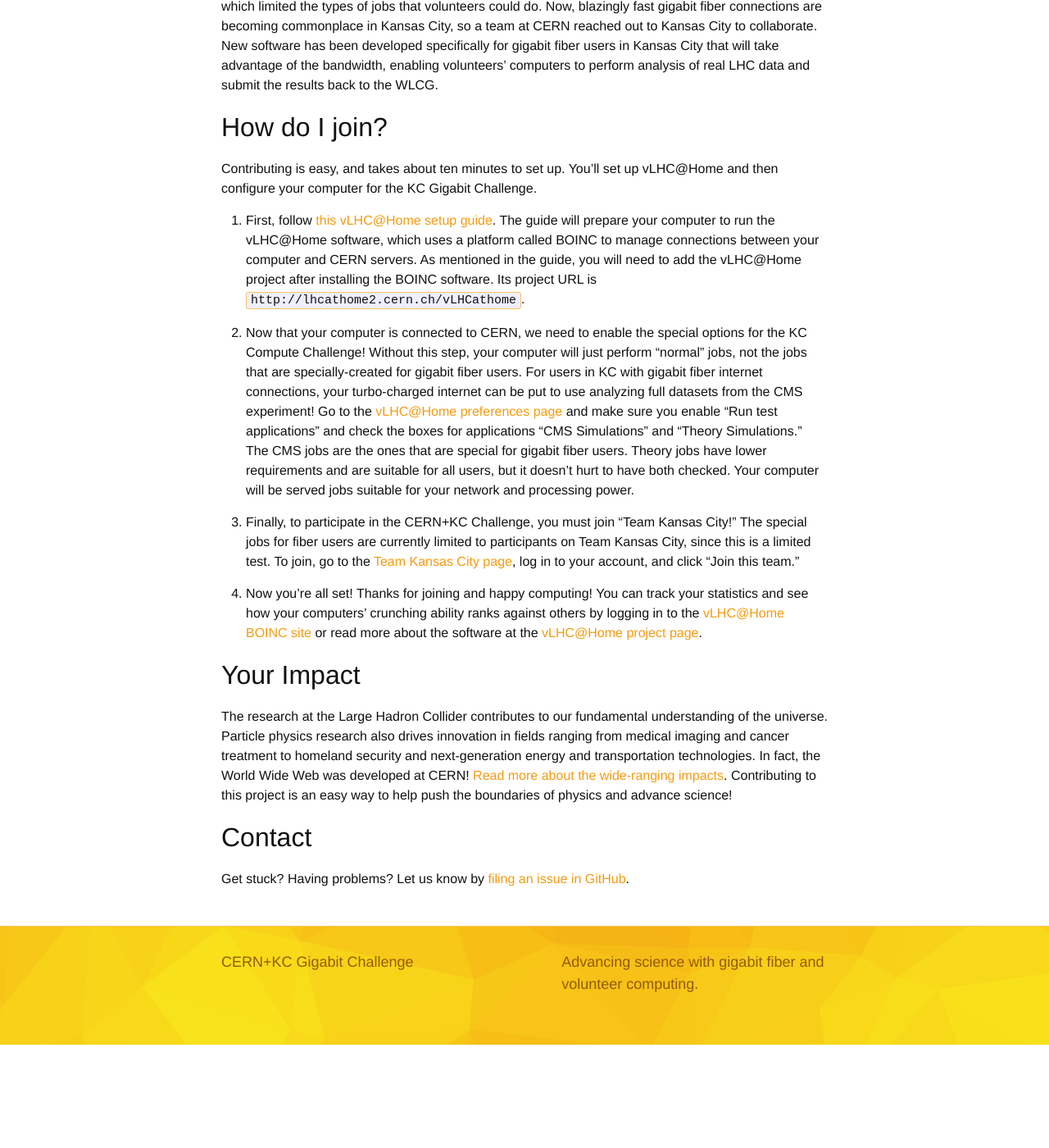
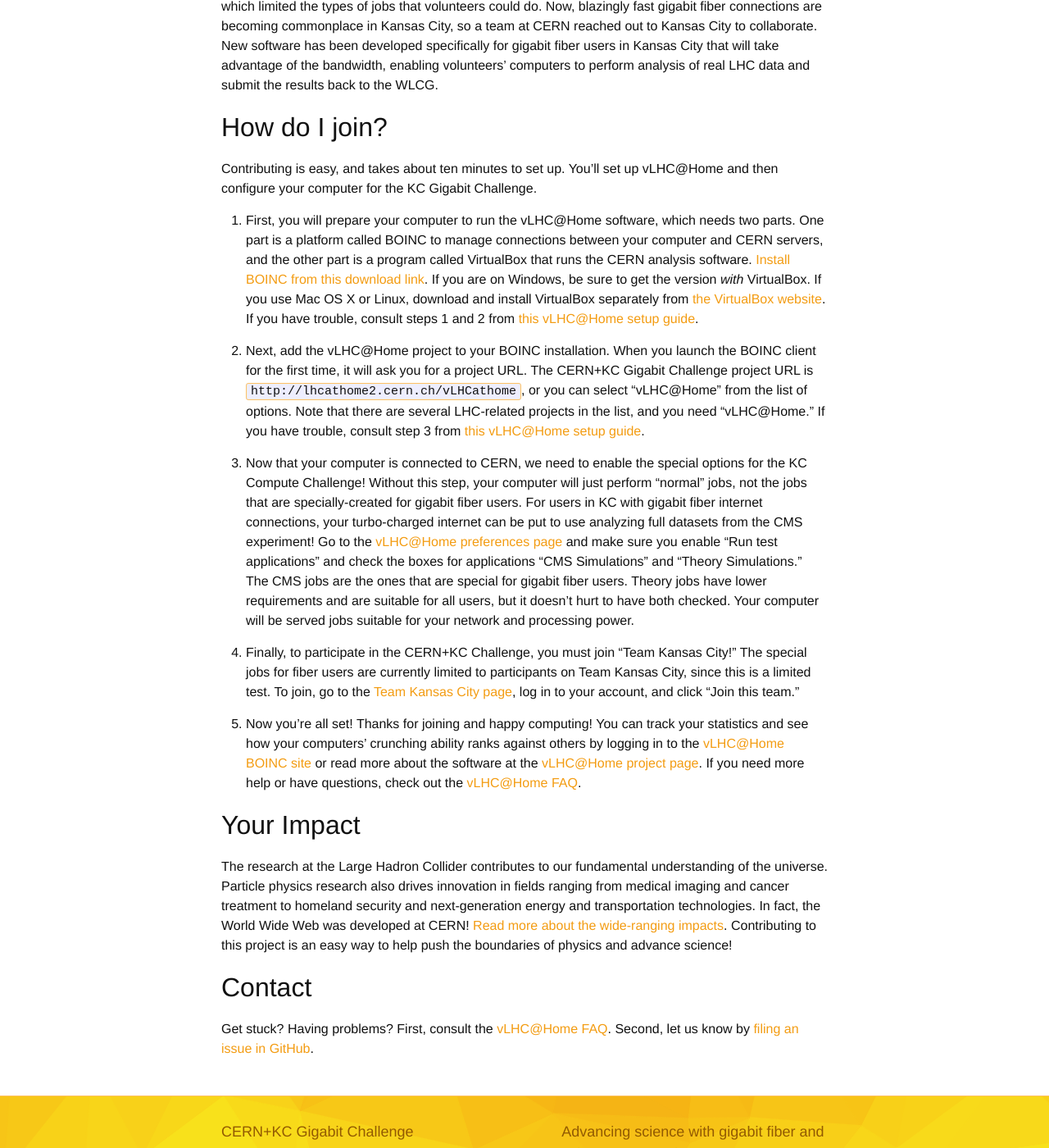
Before and after one commit to CernKCChallenge/CernKCChallenge, a Jekyll site: the page built from index.md, in a window 1280 px wide and 1400 px high, scrolled down 926 px. Shown: the whole window at 82% size. Built offline with Jekyll 4.4.1, drawn with Linux system fonts in a browser that asks for light colours; before the commit the page ends 2200 px from its top, so only the background shows below that.

Commit message:
Wrote out more instructions, added FAQ links.

```diff
--- a/index.md
+++ b/index.md
@@ -8,16 +8,18 @@ The world's largest particle accelerator, the Large Hadron Collider (LHC), is op
 # How do I join?
 Contributing is easy, and takes about ten minutes to set up. You'll set up vLHC@Home and then configure your computer for the KC Gigabit Challenge.
 
-1. First, follow <a href="http://lhcathome.web.cern.ch/join-us" target="_blank">this vLHC@Home setup guide</a>. The guide will prepare your computer to run the vLHC@Home software, which uses a platform called BOINC to manage connections between your computer and CERN servers. As mentioned in the guide, you will need to add the vLHC@Home project after installing the BOINC software. Its project URL is `http://lhcathome2.cern.ch/vLHCathome`.
+1. First, you will prepare your computer to run the vLHC@Home software, which needs two parts. One part is a platform called BOINC to manage connections between your computer and CERN servers, and the other part is a program called VirtualBox that runs the CERN analysis software. <a href="http://boinc.berkeley.edu/download.php" target="_blank">Install BOINC from this download link</a>. If you are on Windows, be sure to get the version _with_ VirtualBox. If you use Mac OS X or Linux, download and install VirtualBox separately from <a href="https://www.virtualbox.org/wiki/Downloads" target="_blank">the VirtualBox website</a>. If you have trouble, consult steps 1 and 2 from <a href="http://lhcathome.web.cern.ch/join-us" target="_blank">this vLHC@Home setup guide</a>.
 
-2. Now that your computer is connected to CERN, we need to enable the special options for the KC Compute Challenge! Without this step, your computer will just perform "normal" jobs, not the jobs that are specially-created for gigabit fiber users. For users in KC with gigabit fiber internet connections, your turbo-charged internet can be put to use analyzing full datasets from the CMS experiment! Go to the <a href="http://lhcathome2.cern.ch/vLHCathome/prefs.php?subset=project" target="_blank">vLHC@Home preferences page</a> and make sure you enable "Run test applications" and check the boxes for applications "CMS Simulations" and "Theory Simulations." The CMS jobs are the ones that are special for gigabit fiber users. Theory jobs have lower requirements and are suitable for all users, but it doesn't hurt to have both checked. Your computer will be served jobs suitable for your network and processing power.
+2. Next, add the vLHC@Home project to your BOINC installation. When you launch the BOINC client for the first time, it will ask you for a project URL. The CERN+KC Gigabit Challenge project URL is `http://lhcathome2.cern.ch/vLHCathome`, or you can select "vLHC@Home" from the list of options. Note that there are several LHC-related projects in the list, and you need "vLHC@Home." If you have trouble, consult step 3 from <a href="http://lhcathome.web.cern.ch/join-us" target="_blank">this vLHC@Home setup guide</a>.
 
-3. Finally, to participate in the CERN+KC Challenge, you must join "Team Kansas City!" The special jobs for fiber users are currently limited to participants on Team Kansas City, since this is a limited test. To join, go to the <a href="http://lhcathome2.cern.ch/vLHCathome/team_display.php?teamid=2839" target="_blank">Team Kansas City page</a>, log in to your account, and click "Join this team."
+3. Now that your computer is connected to CERN, we need to enable the special options for the KC Compute Challenge! Without this step, your computer will just perform "normal" jobs, not the jobs that are specially-created for gigabit fiber users. For users in KC with gigabit fiber internet connections, your turbo-charged internet can be put to use analyzing full datasets from the CMS experiment! Go to the <a href="http://lhcathome2.cern.ch/vLHCathome/prefs.php?subset=project" target="_blank">vLHC@Home preferences page</a> and make sure you enable "Run test applications" and check the boxes for applications "CMS Simulations" and "Theory Simulations." The CMS jobs are the ones that are special for gigabit fiber users. Theory jobs have lower requirements and are suitable for all users, but it doesn't hurt to have both checked. Your computer will be served jobs suitable for your network and processing power.
 
-4. Now you're all set! Thanks for joining and happy computing! You can track your statistics and see how your computers' crunching ability ranks against others by logging in to the <a href="http://lhcathome2.cern.ch/vLHCathome/" target="_blank">vLHC@Home BOINC site</a> or read more about the software at the <a href="http://lhcathome.web.cern.ch/" target="_blank">vLHC@Home project page</a>.
+4. Finally, to participate in the CERN+KC Challenge, you must join "Team Kansas City!" The special jobs for fiber users are currently limited to participants on Team Kansas City, since this is a limited test. To join, go to the <a href="http://lhcathome2.cern.ch/vLHCathome/team_display.php?teamid=2839" target="_blank">Team Kansas City page</a>, log in to your account, and click "Join this team."
+
+5. Now you're all set! Thanks for joining and happy computing! You can track your statistics and see how your computers' crunching ability ranks against others by logging in to the <a href="http://lhcathome2.cern.ch/vLHCathome/" target="_blank">vLHC@Home BOINC site</a> or read more about the software at the <a href="http://lhcathome.web.cern.ch/" target="_blank">vLHC@Home project page</a>. If you need more help or have questions, check out the <a href="http://lhcathome.web.cern.ch/faq" target="_blank">vLHC@Home FAQ</a>.
 
 # Your Impact
 The research at the Large Hadron Collider contributes to our fundamental understanding of the universe. Particle physics research also drives innovation in fields ranging from medical imaging and cancer treatment to homeland security and next-generation energy and transportation technologies. In fact, the World Wide Web was developed at CERN! <a href="http://www.symmetrymagazine.org/article/october-2013/why-particle-physics-matters" target="_blank">Read more about the wide-ranging impacts</a>. Contributing to this project is an easy way to help push the boundaries of physics and advance science!
 
 # Contact
-Get stuck? Having problems? Let us know by <a href="https://github.com/CernKCChallenge/CernKCChallenge/issues" target="_blank">filing an issue in GitHub</a>.
+Get stuck? Having problems? First, consult the <a href="http://lhcathome.web.cern.ch/faq" target="_blank">vLHC@Home FAQ</a>. Second, let us know by <a href="https://github.com/CernKCChallenge/CernKCChallenge/issues" target="_blank">filing an issue in GitHub</a>.
```
